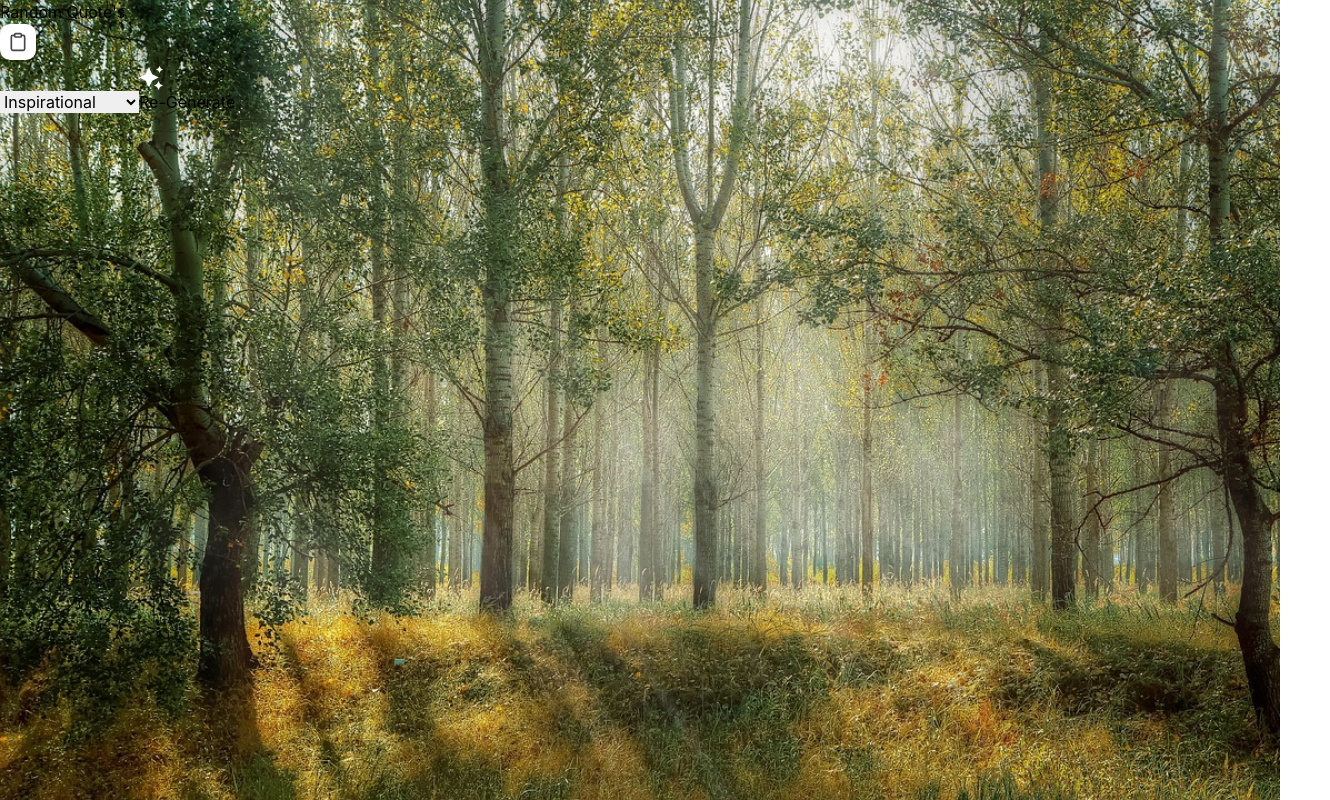
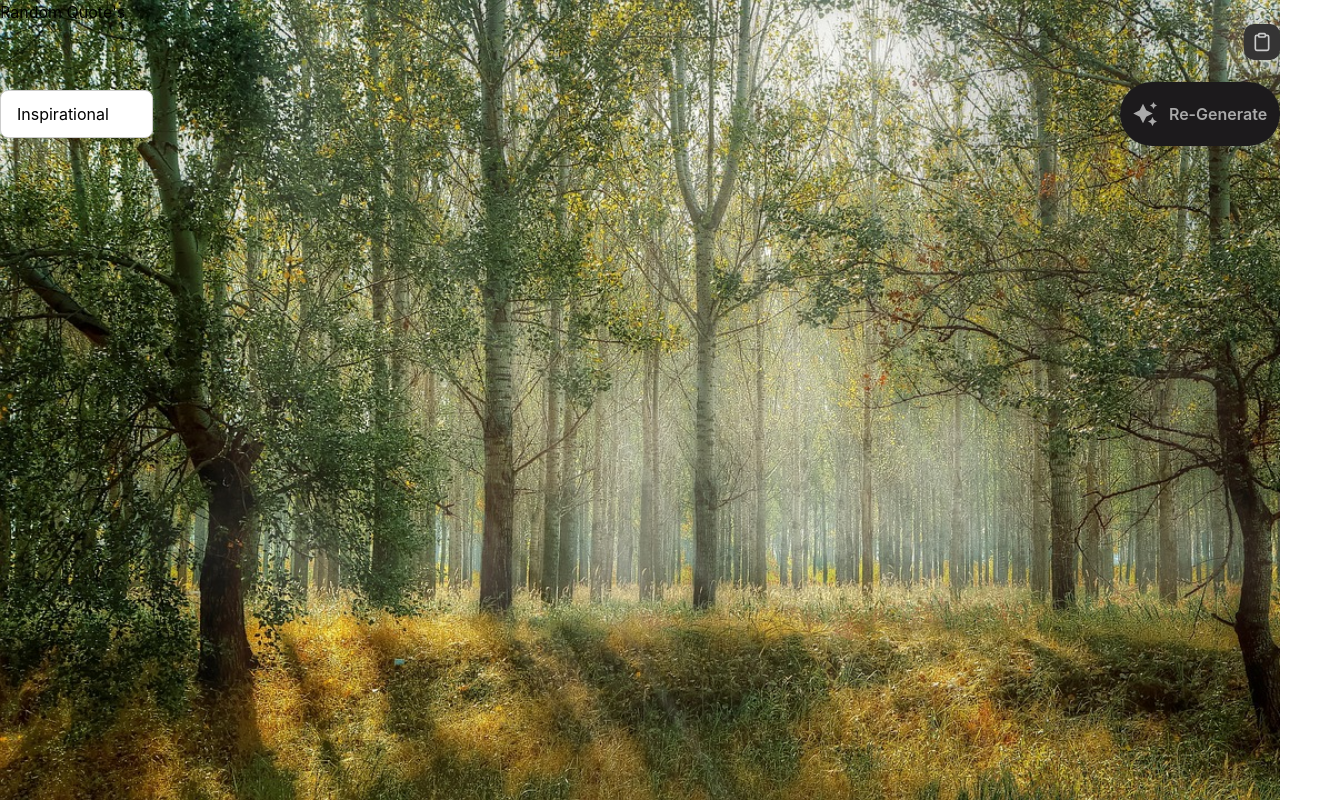
Before and after one commit to Konain-Raza/Quote-Quirk, a React (Vite) app: page / in a window 1280 px wide. Shown: the whole page, 1330 px wide, since content can reach past the window. Built offline with nearby package versions, Linux system fonts and the light colour scheme; no server answers.

Commit message:
add some major css in  Quotes.css

```diff
--- a/src/Components/Quotes.css
+++ b/src/Components/Quotes.css
@@ -2,9 +2,9 @@
 
 .copy {
   /* button */
-    --button-bg: #ffffff;
+  --button-bg: #353434;
   --button-hover-bg: #464646;
-    --button-text-color: #474747;
+  --button-text-color: #CCCCCC;
   --button-hover-text-color: #8bb9fe;
   --button-border-radius: 10px;
   --button-diameter: 36px;
@@ -25,6 +25,51 @@
   /* 👆 if you need a transition,
   just remove the comment,
   but I didn't like the transition :| */
+}
+#buttonsBox{
+  margin-top: 1.4rem !important;
+  height: max-content;
+  display: flex;
+  align-items: center;justify-content: space-between;
+  flex-wrap: wrap;
+}
+#buttonsBox > select {
+  height: 3rem;
+  padding: 0 1rem;
+  border: 1px solid #ccc;
+  border-radius: 0.5rem;
+  background-color: white;
+  font-size: 1rem;
+  appearance: none;
+  -webkit-appearance: none;
+  -moz-appearance: none;
+  cursor: pointer;
+  outline: none;
+  box-shadow: 0 2px 4px rgba(0, 0, 0, 0.1);
+  transition: border-color 0.3s, box-shadow 0.3s;
+}
+
+#buttonsBox > select:hover {
+  border-color: #999;
+}
+
+#buttonsBox > select:focus {
+  border-color: #666;
+  box-shadow: 0 0 0 2px rgba(0, 0, 0, 0.2);
+}
+
+.author{
+  width: max-content;
+  font-style: italic;
+  font-size: 0.9rem;
+  color: gray;
+}
+#btns {
+  width: 100%;
+  flex-direction: row-reverse;
+  display: flex;
+  justify-content: space-between;
+  align-items: center;
 }
 
 .copy {
@@ -54,8 +99,7 @@
   padding: var(--tooltip-padding-y) var(--tooltip-padding-x);
   border-radius: var(--toolptip-border-radius);
   pointer-events: none;
-    transition: all var(--tooltip-transition-duration)
-      cubic-bezier(0.68, -0.55, 0.265, 1.55);
+  transition: all var(--tooltip-transition-duration) cubic-bezier(0.68, -0.55, 0.265, 1.55);
 }
 
 .tooltip::before {
@@ -119,3 +163,46 @@
 .copy:hover svg {
   color: var(--button-hover-text-color);
 }
+
+.btn {
+  border: none;
+  width: 10em;
+  height: 4em;
+  border-radius: 3em;
+  display: flex;
+  justify-content: center;
+  align-items: center;
+  gap: 12px;
+  background: #1C1A1C;
+  cursor: pointer;
+  transition: all 450ms ease-in-out;
+}
+
+.sparkle {
+  fill: #AAAAAA;
+  transition: all 800ms ease;
+}
+
+.text {
+  font-weight: 600;
+  color: #AAAAAA;
+  font-size: medium;
+}
+
+.btn:hover {
+  background: linear-gradient(0deg,#A47CF3,#683FEA);
+  box-shadow: inset 0px 1px 0px 0px rgba(255, 255, 255, 0.4),
+  inset 0px -4px 0px 0px rgba(0, 0, 0, 0.2),
+  0px 0px 0px 4px rgba(255, 255, 255, 0.2),
+  0px 0px 180px 0px #9917FF;
+  transform: translateY(-2px);
+}
+
+.btn:hover .text {
+  color: white;
+}
+
+.btn:hover .sparkle {
+  fill: white;
+  transform: scale(1.2);
+}
```
Lines whose indentation alone changed are shown as unchanged.
